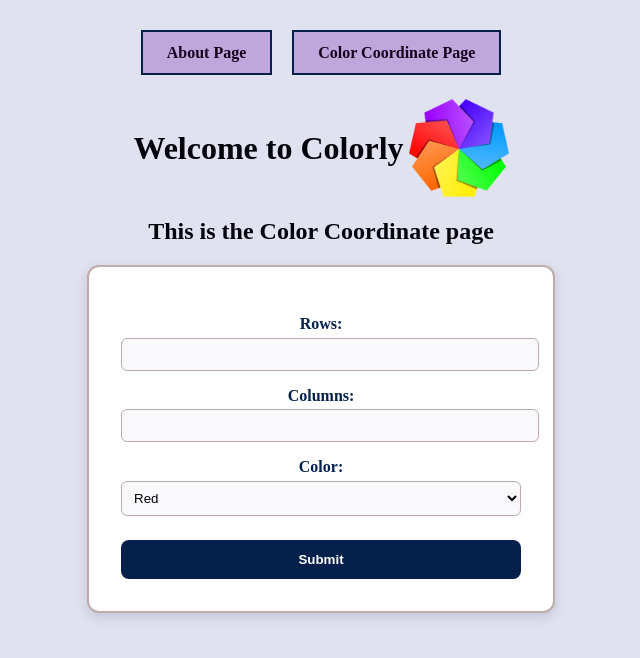
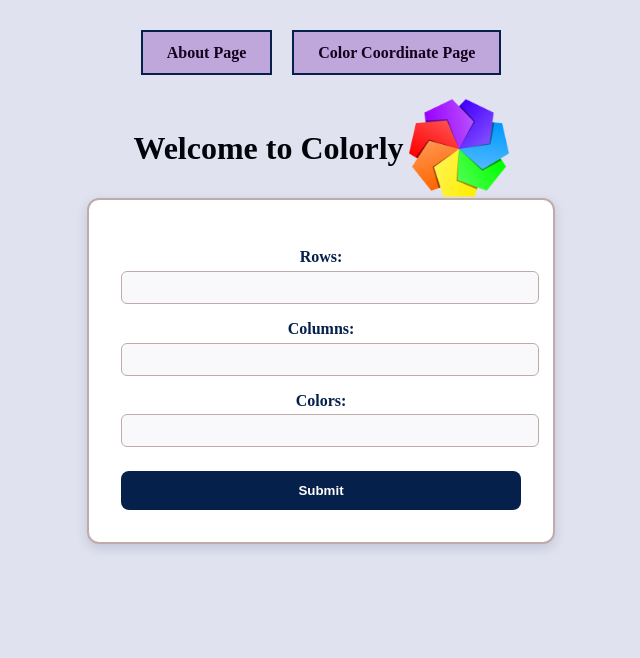
Before and after one commit to neljson/t19-project, an Angular app: page /color-coordinate in a window 1280 px wide. Shown: the top 658 px of the page, without its empty margins (319-959 px from the left). Built offline with nearby package versions, Linux system fonts and the light colour scheme.

Commit message:
table one changes

```diff
--- a/src/app/colorcoordinate.component.html
+++ b/src/app/colorcoordinate.component.html
@@ -1,22 +1,10 @@
-<h2>This is the Color Coordinate page</h2>
 <form id="colorForm">
     <label for="rows">Rows:</label>
     <input type="number" id="rows" name="rows" min="1" max="1000"><br>
     <label for="columns">Columns:</label>
     <input type="number" id="columns" name="columns" min="1" max="702"><br>
-    <label for="color">Color:</label>
-    <select id="color" name="color">
-        <option value="red">Red</option>
-        <option value="orange">Orange</option>
-        <option value="yellow">Yellow</option>
-        <option value="green">Green</option>
-        <option value="blue">Blue</option>
-        <option value="teal">Teal</option>
-        <option value="purple">Purple</option>
-        <option value="grey">Grey</option>
-        <option value="brown">Brown</option>
-        <option value="black">Black</option>
-    </select><br>
+    <label for="colors">Colors:</label>
+    <input type="number" id="colors" name="colors" min="1" max="10"><br>
 
     <button type="submit">Submit</button>
 </form>
```
